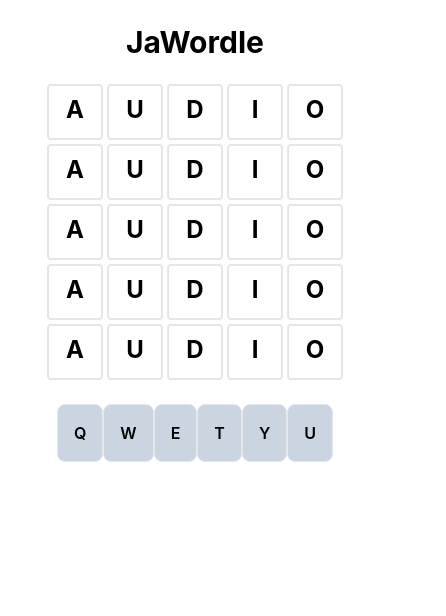
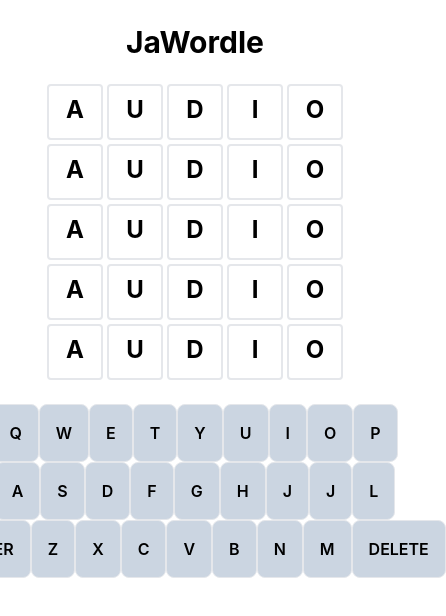
Before and after one commit to jsquare89/JaWordle, a React (Create React App) app: page / in a window 390 px wide. Shown: the top 616 px of the page, 446 px wide, since content can reach past the window. Built offline with nearby package versions, Linux system fonts and the light colour scheme.

Commit message:
Create key layout needs to for responsiveness

```diff
--- a/src/App.js
+++ b/src/App.js
@@ -2,35 +2,9 @@
 import './App.css';
 import Keyboard from './components/Keyboard';
 import WordGrid from './components/WordGrid';
-import {nanoid} from 'nanoid'
+import {keys} from './WordData.js'
 
 function App() {
-  const keys = [{
-    id: nanoid(),
-    value: "Q",
-    isPressed: false,
-    state: "unpressed"
-  },{
-    id: nanoid(),
-    value: "W",
-    isPressed: false
-  },{
-    id: nanoid(),
-    value: "E",
-    isPressed: false
-  },{
-    id: nanoid(),
-    value: "T",
-    isPressed: false
-  },{
-    id: nanoid(),
-    value: "Y",
-    isPressed: false
-  },{
-    id: nanoid(),
-    value: "U",
-    isPressed: false
-  }]
 
   return (
     <div className="flex flex-col items-center py-6">
--- /dev/null
+++ b/src/WordData.js
@@ -0,0 +1,112 @@
+import { nanoid } from "nanoid"
+
+export const keys = [{
+    id: nanoid(),
+    value: "Q",
+    isPressed: false,
+    state: "unpressed"
+  },{
+    id: nanoid(),
+    value: "W",
+    isPressed: false
+  },{
+    id: nanoid(),
+    value: "E",
+    isPressed: false
+  },{
+    id: nanoid(),
+    value: "T",
+    isPressed: false
+  },{
+    id: nanoid(),
+    value: "Y",
+    isPressed: false
+  },{
+    id: nanoid(),
+    value: "U",
+    isPressed: false
+  },{
+    id: nanoid(),
+    value: "I",
+    isPressed: false
+  },{
+    id: nanoid(),
+    value: "O",
+    isPressed: false
+  },{
+    id: nanoid(),
+    value: "P",
+    isPressed: false
+  },{
+    id: nanoid(),
+    value: "A",
+    isPressed: false
+  },{
+    id: nanoid(),
+    value: "S",
+    isPressed: false
+  },{
+    id: nanoid(),
+    value: "D",
+    isPressed: false
+  },{
+    id: nanoid(),
+    value: "F",
+    isPressed: false
+  },{
+    id: nanoid(),
+    value: "G",
+    isPressed: false
+  },{
+    id: nanoid(),
+    value: "H",
+    isPressed: false
+  },{
+    id: nanoid(),
+    value: "J",
+    isPressed: false
+  },{
+    id: nanoid(),
+    value: "J",
+    isPressed: false
+  },{
+    id: nanoid(),
+    value: "L",
+    isPressed: false
+  },{
+    id: nanoid(),
+    value: "ENTER",
+    isPressed: false
+  },{
+    id: nanoid(),
+    value: "Z",
+    isPressed: false
+  },{
+    id: nanoid(),
+    value: "X",
+    isPressed: false
+  },{
+    id: nanoid(),
+    value: "C",
+    isPressed: false
+  },{
+    id: nanoid(),
+    value: "V",
+    isPressed: false
+  },{
+    id: nanoid(),
+    value: "B",
+    isPressed: false
+  },{
+    id: nanoid(),
+    value: "N",
+    isPressed: false
+  },{
+    id: nanoid(),
+    value: "M",
+    isPressed: false
+  },{
+    id: nanoid(),
+    value: "DELETE",
+    isPressed: false
+  }]
--- a/src/components/Key.js
+++ b/src/components/Key.js
@@ -2,7 +2,7 @@
 
 export default function Key(props){
 
-    const keyStyle = "p-4 border rounded-lg bg-slate-300 active:bg-slate-500 font-semibold"
+    const keyStyle = "flex-initial p-4 border rounded-lg bg-slate-300 active:bg-slate-500 font-semibold"
 
     return (
         <div>
--- a/src/components/Keyboard.js
+++ b/src/components/Keyboard.js
@@ -1,4 +1,5 @@
 import React from "react";
+import { keys } from "../WordData";
 import Key from "./Key";
 
 export default function Keyboard(props){
@@ -7,11 +8,34 @@
         <Key key={key.id} obj={key}/>
     )
 
+
+    function getKeyElementsRow( row)
+    {
+        if(row === 1){
+            return keyElements.slice(0,9)
+        }else if(row === 2){
+            return keyElements.slice(9,18)
+        }else{
+            return keyElements.slice(18,28)
+        }
+
+    }
+
+
     console.log(keyElements)
+    console.log(getKeyElementsRow(1))
 
     return (
-        <div className="flex">
-            {keyElements}
+        <div className="flex flex-col">
+            <div className="flex flex-row justify-center">
+                {getKeyElementsRow(1)}
+            </div>
+            <dv className="flex flex-row justify-center">
+                {getKeyElementsRow(2)}
+            </dv>
+            <div className="flex flex-row justify-center">
+                {getKeyElementsRow(3)}
+            </div>
         </div>
     )
 }
```
Also changed, not shown: 1 other file (tests, documents, lock files or other folders).
